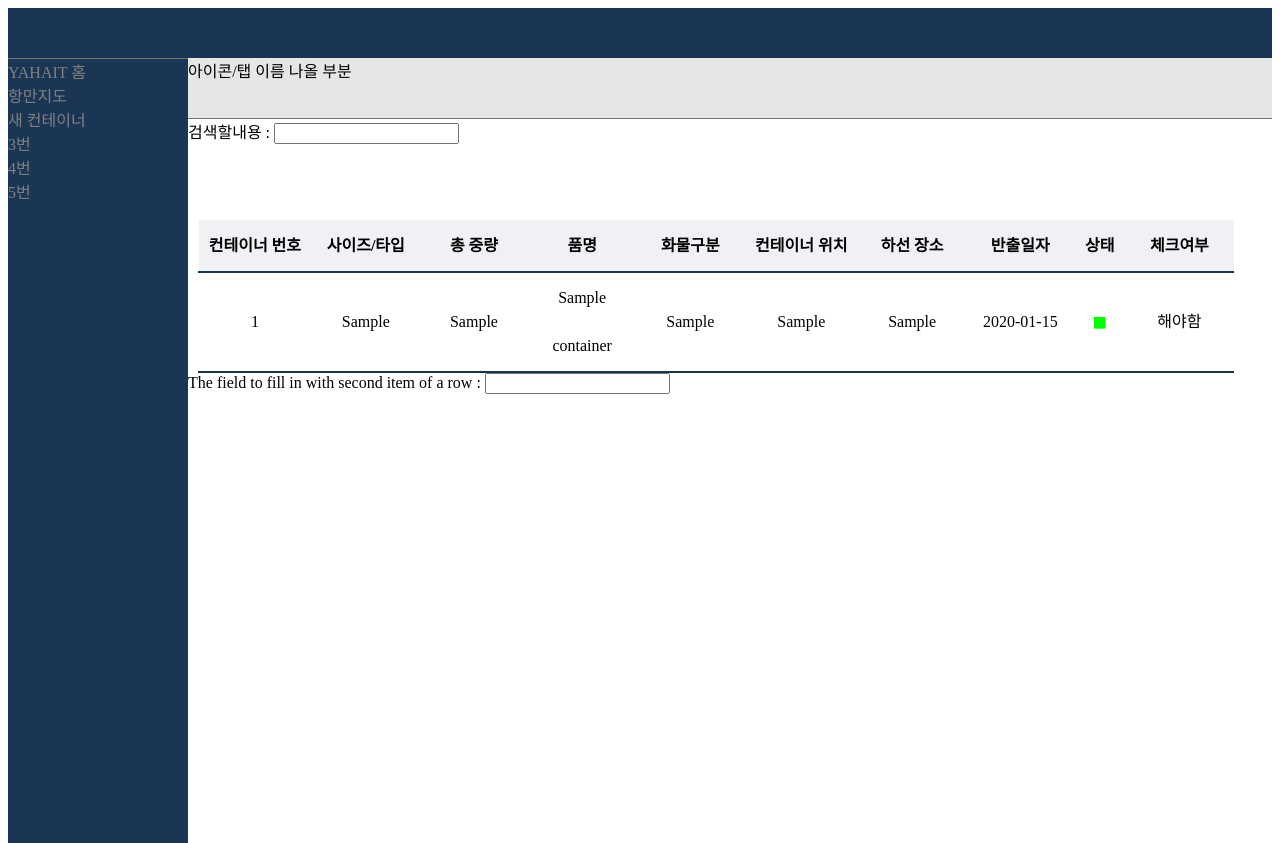
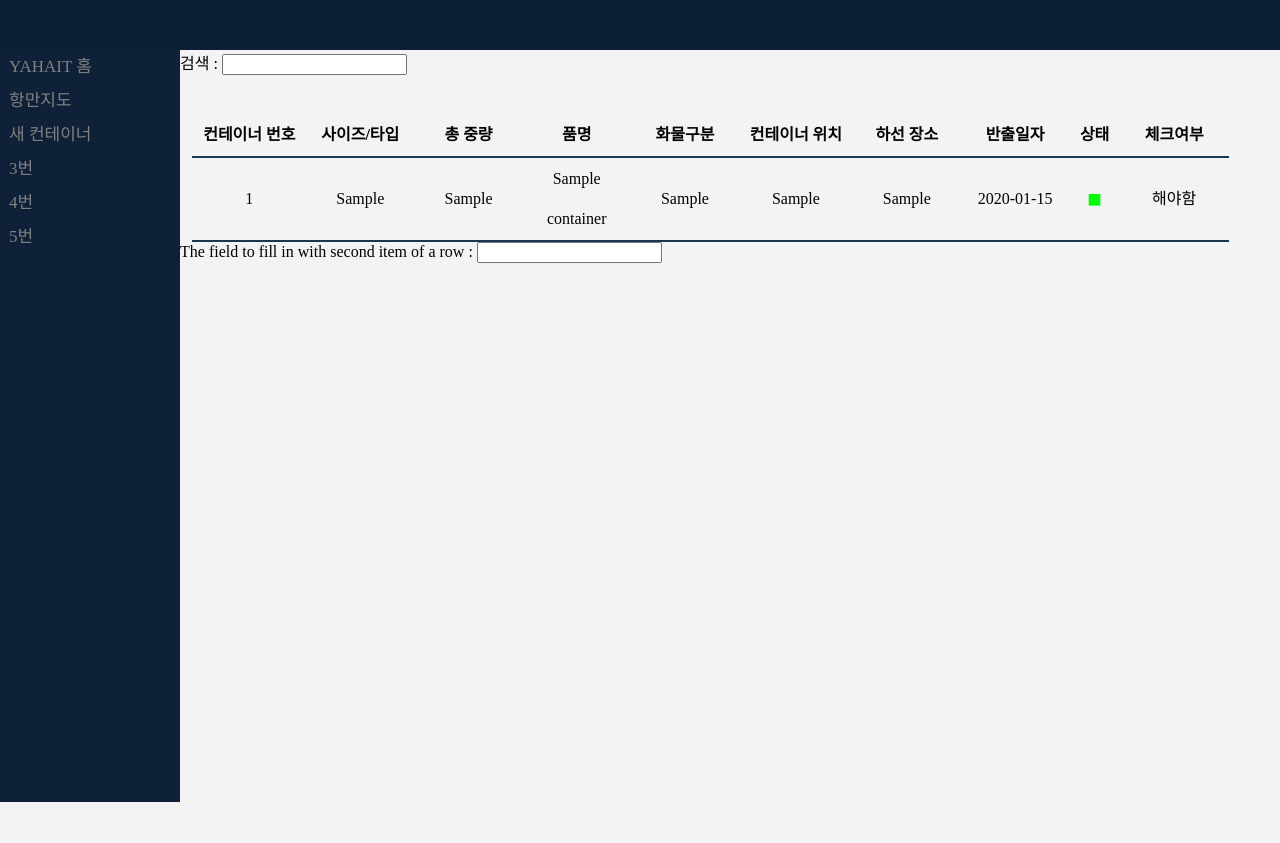
Before and after one commit to migusdn/Hanium_IoT_SmartContainer, a Django app: page /main/ in a window 1280 px wide. After the commit the page ends 802 px from the top, so only its background shows below. Run offline with Django 3.2, Linux system fonts and the light colour scheme; tables that the repository leaves empty hold one stand-in row (values such as "Sample post"); some libraries are stand-ins or nearby versions.

Commit message:
색,테이블 수정

```diff
--- a/SmartContainer/Container/static/css/base.css
+++ b/SmartContainer/Container/static/css/base.css
@@ -1,24 +1,31 @@
+body {
+    margin : 0px;
+    background-color : rgb(243, 243, 243);
 
+}
 
 #topbar {
     float:left;
     width:100%;
     height:50px;
-    background-color: rgb(27,53,85);
+    background-color: rgb(13, 31, 52);
 }
 
 
 #sidebar {
     float:left;
     width:180px;
-    height:100%;
-    background-color:rgb(27,53,85);
-    border-top: 0.5px solid rgb(112, 115, 117);
+    height:94%;
+    background-color: rgb(14, 33, 56);
 }
+
 
 a {
    text-decoration : none;
    color : gray;
+   margin : 5%;
+   line-height : 2;
+   font-size : 17px;
 }
 
 /*a:hover{
--- a/SmartContainer/Container/static/css/main.css
+++ b/SmartContainer/Container/static/css/main.css
@@ -3,13 +3,13 @@
 }*/
 
 #sourcetable{
-    width : 82%;
+    width : 81%;
     text-align : center;
-    margin-top : 6%;
+    margin-top : 3%;
     margin-left : 15%;
     border-collapse: collapse;
-    line-height: 3;
-    border-left: 1px solid white;
+    line-height: 2.5;
+    border-left: 1px solid #00ff0000;
     border-right: 1px solid #00ff0000; /* 세로선 투명 */
     border-top : 1px solid #00ff0000; /* 세로선 투명 */
     table-layout : fixed; /* 너비고정 */
@@ -17,7 +17,7 @@
 
 thead { /* 표 상단 */
     border-bottom : 2px solid rgb(27, 53, 85) ;
-    background-color : rgba(40, 66, 96, 0.07);
+
 }
 
 tbody { /* 표바닥 */
@@ -29,10 +29,6 @@ tr { /* 가로줄 */
 }
 
 tr:hover {
-    background-color : rgba(40, 66, 96, 0.07);
-}
-
-tr:nth-child(even) { /* 짝수 행 */
     background-color : rgba(40, 66, 96, 0.07);
 }
 
--- a/SmartContainer/Container/templates/base.html
+++ b/SmartContainer/Container/templates/base.html
@@ -12,18 +12,17 @@
 
 <div id="topbar">
 
-
-
 </div>
 
+<div id="sidebar">
 
-<div id="sidebar">
        <a href="{% url 'auth' %}">YAHAIT 홈</a><br>
        <a href="{% url 'map' %}">항만지도</a><br>
        <a href="{% url 'create' %}">새 컨테이너</a><br>
        <a href="">3번</a><br>
        <a href="">4번</a><br>
        <a href="">5번</a><br>
+
 </div>
 
 {% block content %}
--- a/SmartContainer/Container/templates/main.html
+++ b/SmartContainer/Container/templates/main.html
@@ -10,12 +10,12 @@
 <link href="{% static 'css/main.css'%}" rel="stylesheet">
 <title>Main</title>
 
-<div id="bar">
-    아이콘/탭 이름 나올 부분
+
+
+<div id="input-form">
+            검색 : <input type="text" id="keyword" />
 </div>
-<div id="input-form">
-            검색할내용 : <input type="text" id="keyword" />
-</div>
+
 
 <table id="sourcetable" class="contable" border="1">
                     <thead>
@@ -32,6 +32,7 @@
                             <th>체크여부</th>
                         </tr>
                     </thead>
+
 </table>
 
 The field to fill in with second item of a row : <input type="text" id="fillname" value="" />
--- a/SmartContainer/Container/templates/map.html
+++ b/SmartContainer/Container/templates/map.html
@@ -7,9 +7,7 @@
 <script src="{% static 'js/map.js' %}"></script>
 <link href="{% static 'css/map.css'%}" rel="stylesheet">
 
-<div id="bar">
-    아이콘/탭 이름 나올 부분
-</div>
+
 
 <div id="map">
 <!--    <div id="menu0" class="menu">
```
